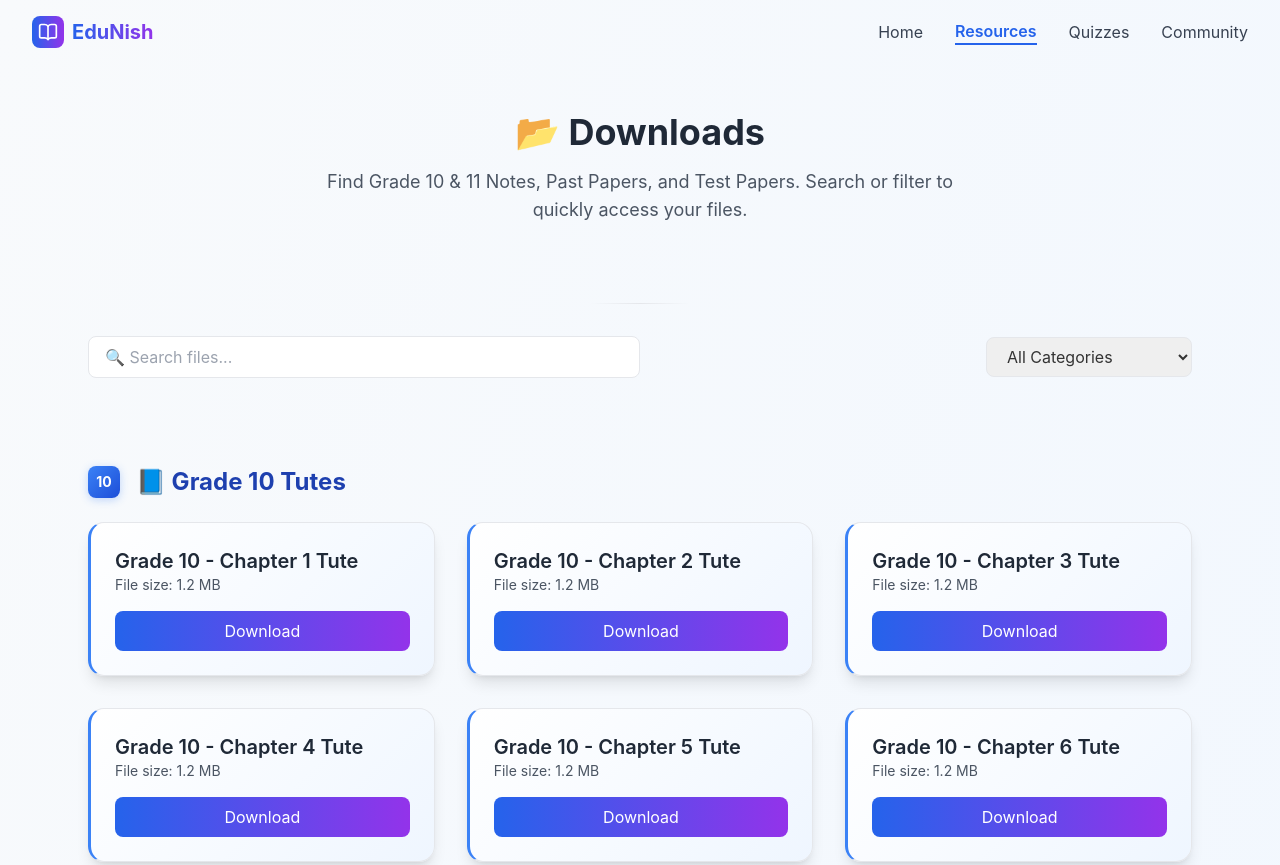
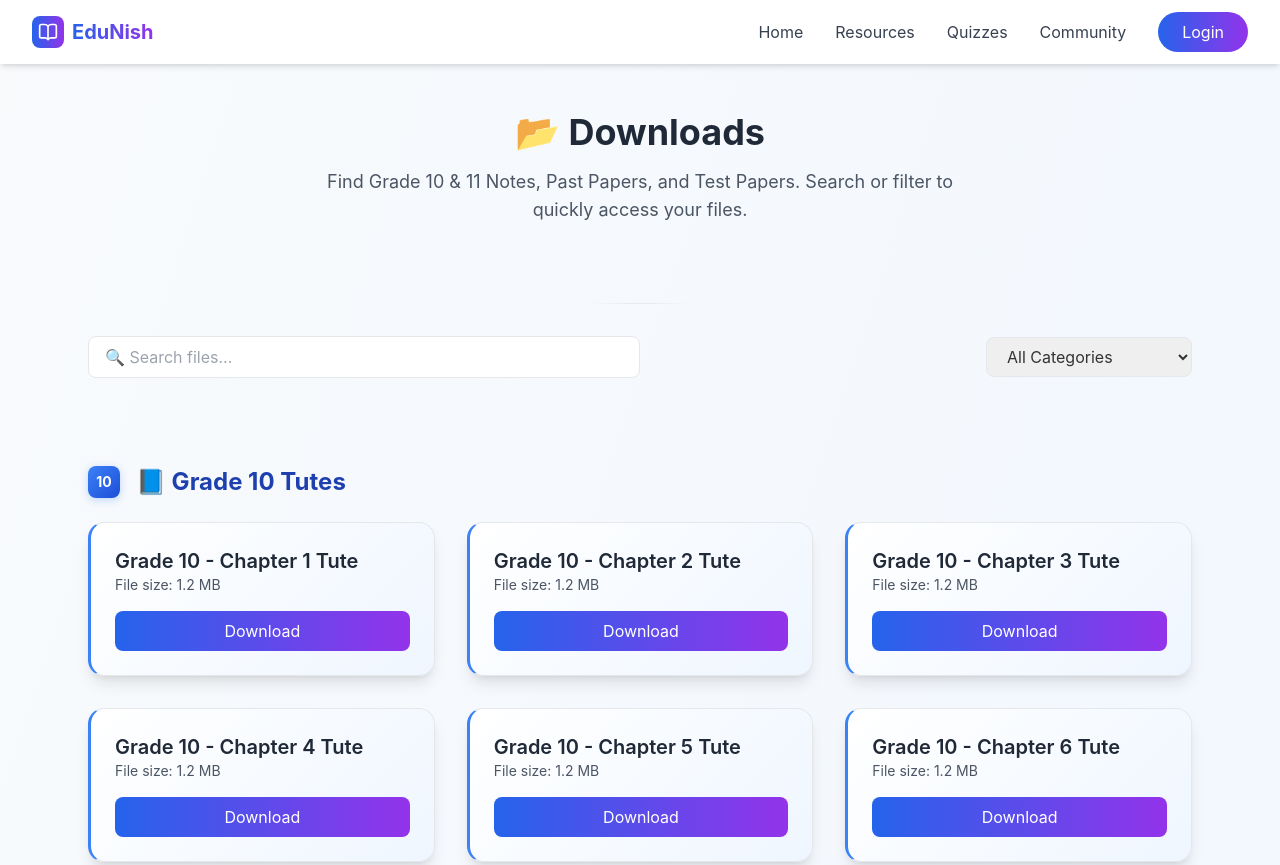
Before and after one commit to NishaMax/EduNish, a plain HTML site: page downloads.html in a window 1280 px wide. Shown: the top 865 px of the page. Drawn offline with nearby package versions, Linux system fonts and the light colour scheme; no server answers.

Commit message:
Navbar fixed

```diff
--- a/downloads.html
+++ b/downloads.html
@@ -9,10 +9,8 @@
 </head>
 <body class="bg-gradient-to-br from-slate-50 to-blue-50">
 
-  <!-- Navigation -->
-    <nav id="navbar" class="fixed top-0 w-full z-50 transition-all duration-300">
-        <div class="max-w-7xl mx-auto px-4 sm:px-6 lg:px-8">
-            <div class="flex justify-between items-center h-16">
+  <nav id="navbar" class="fixed top-0 w-full z-50 transition-all duration-300 bg-white shadow-md">
+    <div class="max-w-7xl mx-auto px-4 sm:px-6 lg:px-8 flex justify-between items-center h-16">
       <div class="flex items-center space-x-2">
         <div class="w-8 h-8 bg-gradient-to-r from-blue-600 to-purple-600 rounded-lg flex items-center justify-center">
           <i data-lucide="book-open" class="w-5 h-5 text-white"></i>
@@ -21,35 +19,28 @@
           EduNish
         </span>
       </div>
-
-                <!-- Desktop Navigation -->
+      <!-- Desktop -->
       <div class="hidden md:flex items-center space-x-8">
-                    <a href="index.html" class="text-gray-700 hover:text-blue-600">Home</a>
-                    <a href="downloads.html" class="text-gray-700 hover:text-blue-600 nav-link">Resources</a>
+        <a href="index.html" class="text-gray-700 hover:text-blue-600 nav-link">Home</a>
+        <a href="downloads.html" class="text-gray-700 hover:text-blue-600">Resources</a>
         <a href="quiz.html" class="text-gray-700 hover:text-blue-600">Quizzes</a>
         <a href="community.html" class="text-gray-700 hover:text-blue-600">Community</a>
-                    <!-- Auth Buttons
-                    <button id="loginBtn" class="bg-gradient-to-r from-blue-600 to-purple-600 text-white px-6 py-2 rounded-full hover:shadow-lg">Login</button>
-                    <button id="logoutBtn" class="hidden bg-red-500 text-white px-6 py-2 rounded-full hover:shadow-lg">Logout</button>-->
+        <button id="loginBtnDesktop" class="bg-gradient-to-r from-blue-600 to-purple-600 text-white px-6 py-2 rounded-full hover:shadow-lg">Login</button>
+        <button id="logoutBtnDesktop" class="hidden bg-red-500 text-white px-6 py-2 rounded-full hover:shadow-lg">Logout</button>
       </div>
-
-                <!-- Mobile menu button -->
+      <!-- Mobile -->
       <button id="mobile-menu-btn" class="md:hidden p-2">
         <i data-lucide="menu" class="w-6 h-6"></i>
       </button>
     </div>
-        </div>
-
-        <!-- Mobile Navigation -->
-        <div id="mobile-menu" class="md:hidden bg-white/95 backdrop-blur-md border-t hidden">
+    <div id="mobile-menu" class="hidden mobile-menu-transition transform scale-y-0 opacity-0">
       <div class="px-2 pt-2 pb-3 space-y-1">
         <a href="index.html" class="block px-3 py-2 text-gray-700">Home</a>
         <a href="downloads.html" class="block px-3 py-2 text-gray-700">Resources</a>
         <a href="quiz.html" class="block px-3 py-2 text-gray-700">Quizzes</a>
-                <a href="community.html" class="text-gray-700 hover:text-blue-600">Community</a>
-                <!-- Auth Buttons
-                <button id="loginBtn" class="bg-gradient-to-r from-blue-600 to-purple-600 text-white px-6 py-2 rounded-full hover:shadow-lg">Login</button>
-                <button id="logoutBtn" class="hidden bg-red-500 text-white px-6 py-2 rounded-full hover:shadow-lg">Logout</button>-->
+        <a href="community.html" class="block px-3 py-2 text-gray-700">Community</a>
+        <a id="loginBtnMobile" class="block px-3 py-2 text-gray-800 hover:bg-gray-200">Login</a>
+        <a id="logoutBtnMobile" class="hidden block px-3 py-2 text-gray-800 hover:bg-gray-200">Logout</a>
       </div>
     </div>
   </nav>
```
Also changed, not shown: community.html (+12 -21 lines), index.html (+1 -1 lines). Lines whose indentation alone changed are shown as unchanged.
